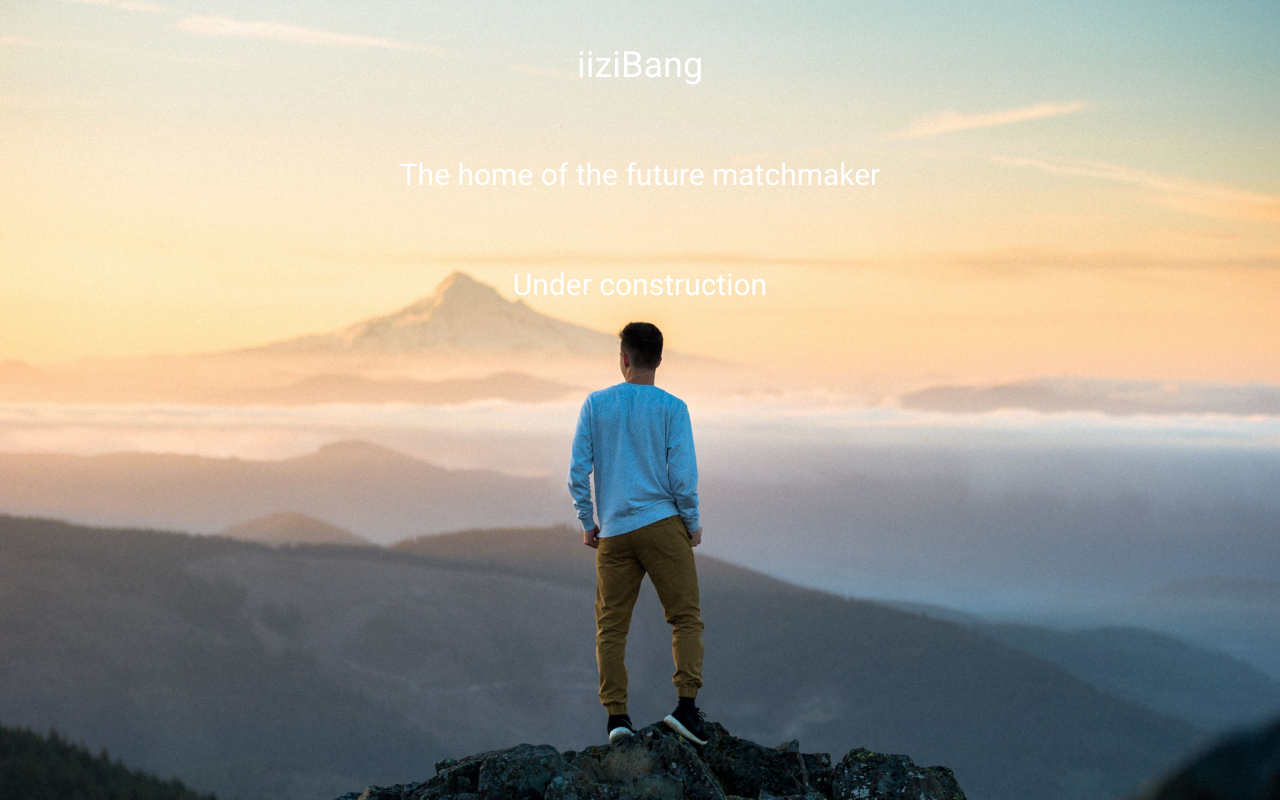
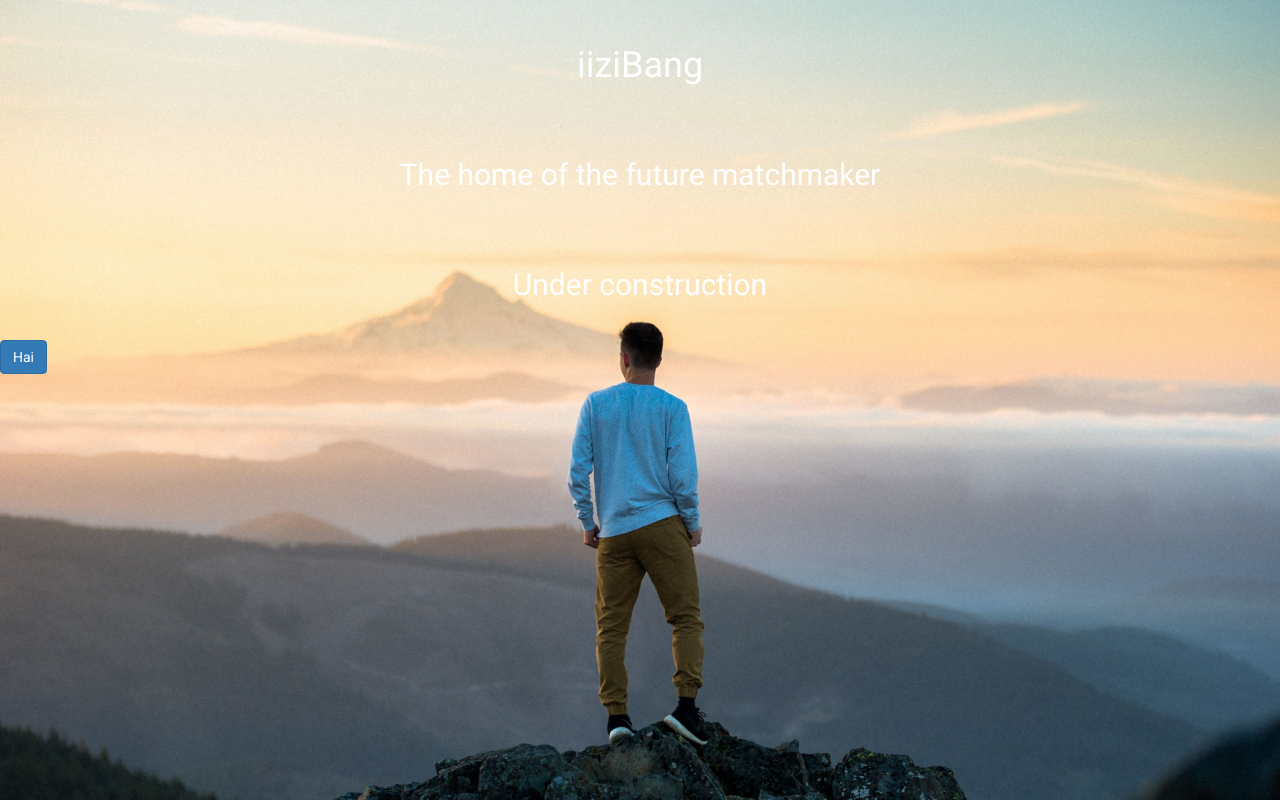
Before and after one commit to juusujanar/iizibang, a plain HTML site: page index.html in a window 1280 px wide. Drawn offline with nearby package versions, Linux system fonts and the light colour scheme.

Commit message:
added a script file

```diff
--- a/index.html
+++ b/index.html
@@ -19,10 +19,13 @@
     <h2>The home of the future matchmaker</h2>
     <h2>Under construction</h2>
 
+    <a class="btn btn-primary" role="button" onclick="testfunc();">Hai</a>
+
 
     <!-- Javascript file references. Keep this section at bottom -->
     <script src="https://ajax.googleapis.com/ajax/libs/jquery/3.1.1/jquery.min.js"></script>
     <script>window.jQuery || document.write('<script src="js/jquery-2.0.0.min.js">\x3C/script>')</script>
 	<script src="https://maxcdn.bootstrapcdn.com/bootstrap/3.3.7/js/bootstrap.min.js" integrity="sha384-Tc5IQib027qvyjSMfHjOMaLkfuWVxZxUPnCJA7l2mCWNIpG9mGCD8wGNIcPD7Txa" crossorigin="anonymous"></script>
+    <script src="scripts/test.js"></script>
 </body>
 </html>
--- /dev/null
+++ b/scripts/test.js
@@ -0,0 +1,3 @@
+function testfunc() {
+    alert('Hello world!');
+}
```
